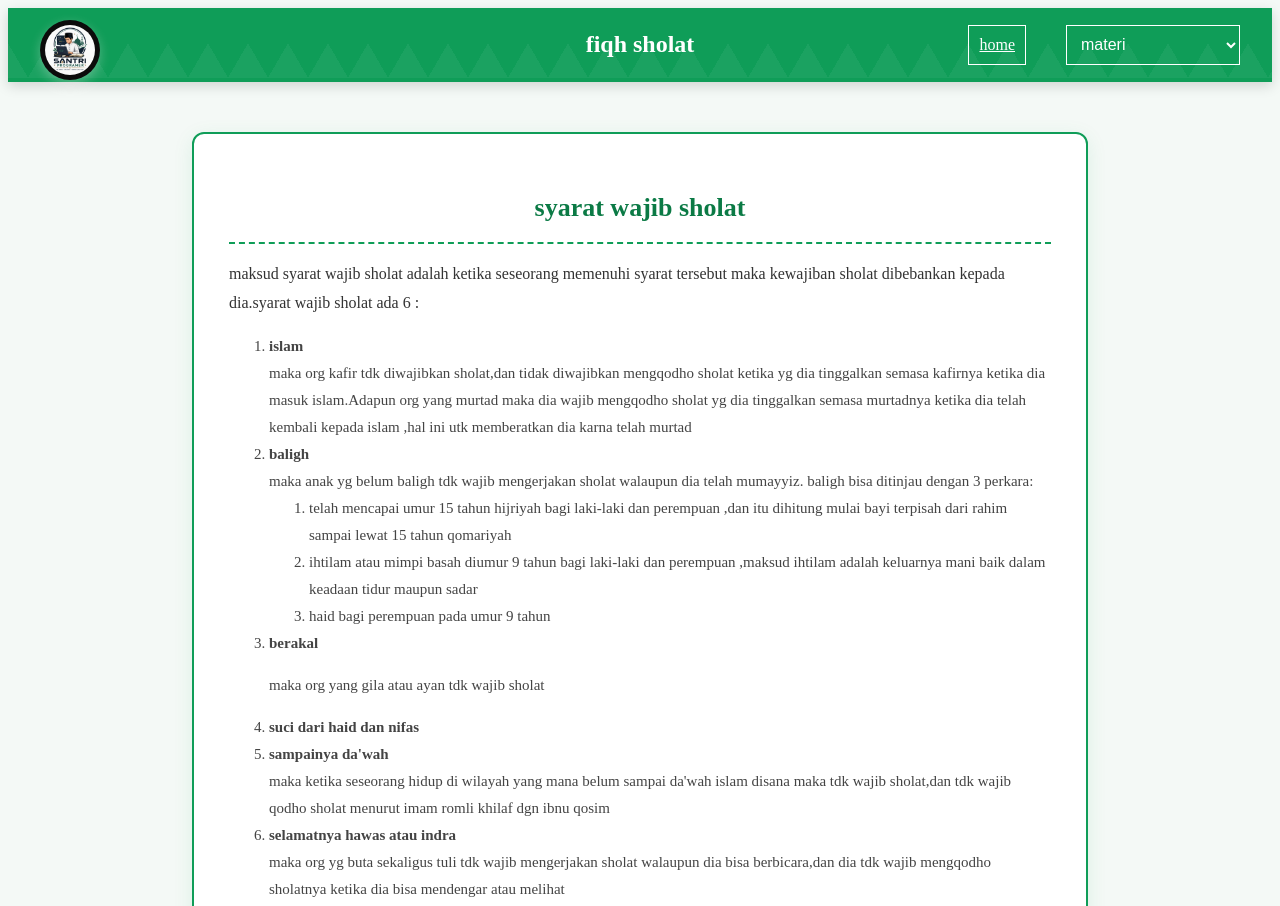
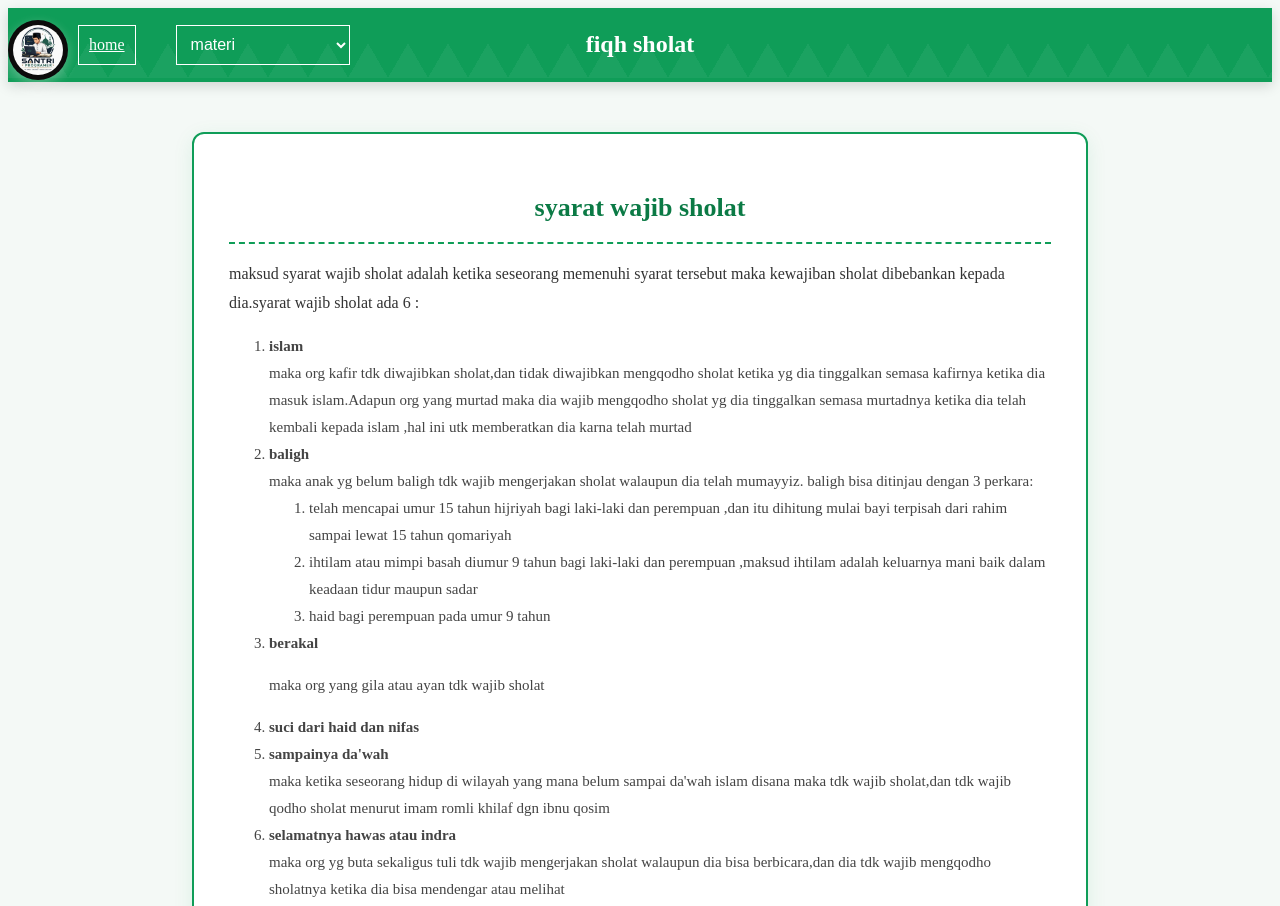
Before and after one commit to ahmad307fhl/fiqh-sholat, a plain HTML site: page index.html in a window 1280 px wide. Shown: the top 906 px of the page. Drawn offline with Linux system fonts and the light colour scheme.

Commit message:
Update syarat.css

```diff
--- a/syarat.css
+++ b/syarat.css
@@ -2,6 +2,7 @@
 
 /* HEADER + NAVBAR */
 header {
+
     background-color: #0f9d58; /* warna hijau islami */
     background-image:
      linear-gradient(60deg,rgba(255,255,255,0.05) 25%,transparent 25%),
@@ -13,6 +14,12 @@ header {
     position: sticky; /* nempel di atas pas scroll */
     top: 0;
     z-index: 999;
+
+    display: flex;
+    justify-content: space-betwen;
+    align-item: center;
+    flex-wrap: wrap;
+
 }
 .logo-box {
 
@@ -80,13 +87,8 @@ header {
 
 nav {
     display: flex;
-    justify-content: space-between; /* judul kiri, menu kanan */
+    gap: 20px;
     align-items: center;
-    position: relative;
-    color: white;
-    padding: 0 20px;
-    max-width: 1200px;
-    margin: 0 auto;
 }
 .nav-kiri {
     display: flex;
```
